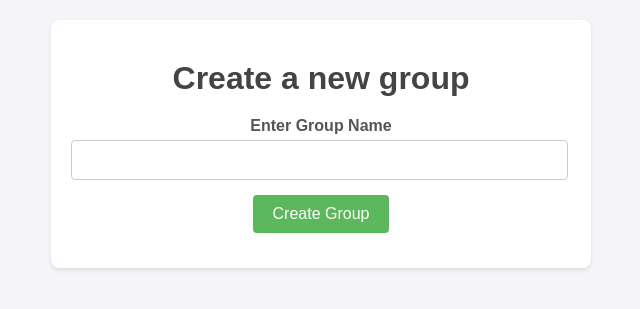
After one commit to thangarajarvind/FairShare, a Flask app: page /create_group in a window 1280 px wide. The commit adds this page. Shown: the top 309 px of the page, without its empty margins (319-959 px from the left). Run offline with Flask 3, Linux system fonts and the light colour scheme; a user stored in the database is signed in.

Commit message:
Create group added

```diff
--- a/flask_app/app.py
+++ b/flask_app/app.py
@@ -5,6 +5,8 @@ import re
 from flaskext.mysql import MySQL
 from flask_session import Session
 from decimal import *
+import random
+import string
 
 app = Flask(__name__)
 
@@ -574,6 +576,43 @@ def join_group():
 
     return render_template('join_group.html')
 
+@app.route('/create_group', methods=['GET', 'POST'])
+def create_group():
+    # Check if the user is authenticated (user_id in session)
+    if 'user_id' not in session:
+        return redirect(url_for('login'))  # Redirect to login if not authenticated
+
+    # Get the user_id from the session
+    user_id = session['user_id']
+
+    if request.method == 'POST':
+        group_name = request.form['group_name']
+
+        mycursor.execute("SELECT * FROM `groups` WHERE `group_name` = %s", (group_name,))
+        group = mycursor.fetchone()
+
+        if(group is not None):
+            return render_template('create_group.html', error_message="Group name already exists!")
+
+        characters = string.ascii_letters + string.digits
+        group_code = ''.join(random.choice(characters.upper()) for _ in range(6))
+
+        mycursor.execute("INSERT INTO `groups` (`group_name`, `code`) VALUES (%s, %s)", (group_name, group_code))
+
+        mycursor.execute("SELECT * FROM `groups` WHERE `group_name` = %s", (group_name,))
+        group = mycursor.fetchone()
+
+        group_id = group[0]  # Assuming group_id is the first column in the result
+
+        mycursor.execute("INSERT INTO `user_groups` (`user_id`, `group_id`) VALUES (%s, %s)", (user_id, group_id))
+
+        mydb.commit()
+
+        # Redirect to the group's invoices page
+        return redirect(url_for('group_invoices', group_id=group_id))
+
+    return render_template('create_group.html')
+
 
 # @app.route('/group_invoices/<int:group_id>')
 # def group_invoices(group_id):
--- /dev/null
+++ b/flask_app/templates/create_group.html
@@ -0,0 +1,100 @@
+<!DOCTYPE html>
+<html lang="en">
+<head>
+    <meta charset="UTF-8">
+    <meta name="viewport" content="width=device-width, initial-scale=1.0">
+    <title>Create New Group</title>
+    <style>
+        body {
+            font-family: Arial, sans-serif;
+            background-color: #f4f4f9;
+            color: #333;
+            margin: 0;
+            padding: 0;
+        }
+
+        h1 {
+            text-align: center;
+            margin: 20px;
+            color: #444;
+        }
+
+        .container {
+            max-width: 500px;
+            margin: 20px auto;
+            background: #fff;
+            padding: 20px;
+            border-radius: 8px;
+            box-shadow: 0 2px 4px rgba(0, 0, 0, 0.1);
+        }
+
+        .form-group {
+            margin-bottom: 15px;
+        }
+
+        label {
+            display: block;
+            font-weight: bold;
+            margin-bottom: 5px;
+            color: #555;
+        }
+
+        input[type="text"] {
+            width: 95%;
+            padding: 10px;
+            border: 1px solid #ccc;
+            border-radius: 4px;
+            font-size: 16px;
+        }
+
+        button[type="submit"] {
+            background-color: #5cb85c;
+            color: #fff;
+            border: none;
+            padding: 10px 20px;
+            border-radius: 4px;
+            font-size: 16px;
+            cursor: pointer;
+            text-align: center;
+        }
+
+        button[type="submit"]:hover {
+            background-color: #4cae4c;
+            text-align: center;
+        }
+
+        .error-message {
+            background-color: #f8d7da;
+            color: #721c24;
+            padding: 10px;
+            border: 1px solid #f5c6cb;
+            border-radius: 4px;
+            margin-top: 15px;
+        }
+
+        .error-message p {
+            margin: 0;
+        }
+    </style>
+    </style>
+</head>
+<body>
+    <div class="container">
+        <h1>Create a new group</h1>
+        <form action="/create_group" method="POST">
+            <div class="form-group">
+                <label for="group_code" style="text-align: center;">Enter Group Name</label>
+                <input type="text" id="group_name" name="group_name" required>
+            </div>
+            <div class="form-group" style="text-align: center;">
+                <button type="submit">Create Group</button>
+            </div>
+            {% if error_message %}
+                <div class="error-message">
+                    <p>{{ error_message }}</p>
+                </div>
+            {% endif %}
+        </form>
+    </div>
+</body>
+</html>
--- a/flask_app/templates/group_list.html
+++ b/flask_app/templates/group_list.html
@@ -116,7 +116,7 @@
             <div class="user-summary-box">
                 <h3>Need to create a new group?</h3>
                 <div class="group-list">
-                    <a href="#" class="group-card">
+                    <a href="/create_group" class="group-card">
                         <h2>Click here!</h2>
                     </a>
                 </div>
```
Also changed, not shown: 1 other file.
